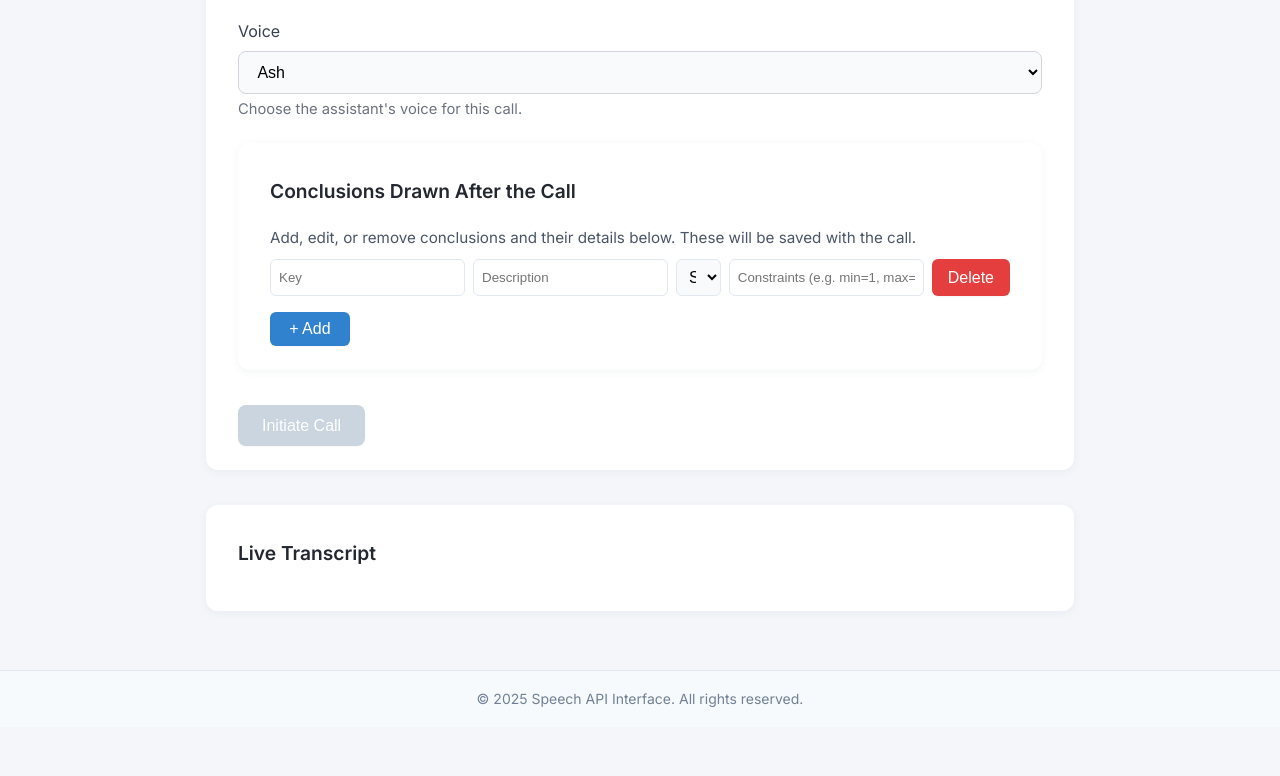
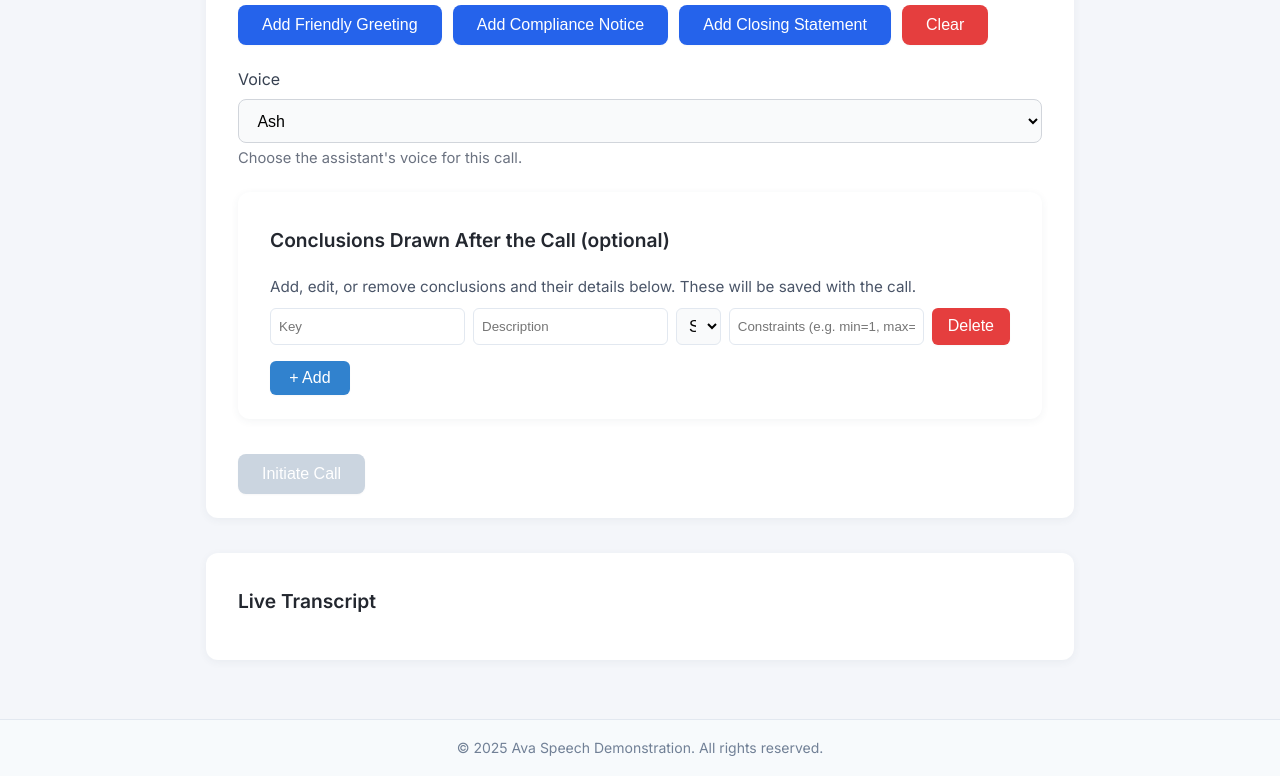
Before and after one commit to viz-nu/speech-assistant, a website: page interfaceV3.html in a window 1280 px wide. Shown: the part 637-1413 px from the top of the page. Before the commit the page ends 1364 px from the top, so only its background shows below. Drawn offline with Linux system fonts and the light colour scheme.

Commit message:
fixed templates type in interface

```diff
--- a/interfaceV3.html
+++ b/interfaceV3.html
@@ -5,7 +5,7 @@
     <meta charset="UTF-8">
     <meta name="viewport" content="width=device-width, initial-scale=1.0">
     <meta http-equiv="X-UA-Compatible" content="ie=edge">
-    <title>Speech API Interface</title>
+    <title>Ava Speech Demonstration</title>
     <link href="https://fonts.googleapis.com/css2?family=Inter:wght@400;600&display=swap" rel="stylesheet">
     <style>
         /* Reset and base styles */
@@ -356,8 +356,8 @@
             <div style="display:flex; align-items:center;">
                 <div class="logo-placeholder">S</div>
                 <div>
-                    <div class="header-title">Speech API Interface</div>
-                    <div class="header-subtitle">Professional voice call assistant with live transcript and summary
+                    <div class="header-title">Ava Speech Demonstration</div>
+                    <div class="header-subtitle">voice call assistant with live transcript and summary
                     </div>
                 </div>
             </div>
@@ -386,6 +386,19 @@
                         placeholder="Enter a custom system message for this call" rows="3"
                         style="width:100%;"></textarea>
                     <div class="input-hint">This message will guide the assistant's behavior for this call.</div>
+                    <div style="margin-top:0.5rem; display:flex; gap:0.7rem;">
+                        <button type="button"
+                            onclick="addQuickSystemMessage('Hello! I\'m here to help you with anything you need.')">Add
+                            Friendly Greeting</button>
+                        <button type="button"
+                            onclick="addQuickSystemMessage('This call may be recorded for quality and compliance purposes.')">Add
+                            Compliance Notice</button>
+                        <button type="button"
+                            onclick="addQuickSystemMessage('Thank you for your time! If you have more questions, feel free to ask.')">Add
+                            Closing Statement</button>
+                        <button type="button" onclick="clearSystemMessage()" style="background:#e53e3e;">Clear
+                        </button>
+                    </div>
                 </div>
                 <div class="form-group">
                     <label for="voice">Voice</label>
@@ -402,7 +415,7 @@
                     <div class="input-hint">Choose the assistant's voice for this call.</div>
                 </div>
                 <div class="container" id="miscDataContainer">
-                    <h2>Conclusions Drawn After the Call</h2>
+                    <h2>Conclusions Drawn After the Call (optional)</h2>
                     <div style="color:#4a5568; font-size:0.95rem; margin-bottom:0.5rem;">Add, edit, or remove
                         conclusions and their details below. These will be saved with the call.</div>
                     <div id="miscDataPairs"></div>
@@ -444,7 +457,7 @@
     </main>
 
     <footer>
-        <p>&copy; 2025 Speech API Interface. All rights reserved.</p>
+        <p>&copy; 2025 Ava Speech Demonstration. All rights reserved.</p>
     </footer>
 
     <script>
@@ -901,6 +914,21 @@
             }
         }
 
+        function addQuickSystemMessage(msg) {
+            const textarea = document.getElementById('systemMessage');
+            if (textarea.value && !textarea.value.endsWith('\n')) {
+                textarea.value += '\n';
+            }
+            textarea.value += msg;
+            textarea.focus();
+        }
+
+        function clearSystemMessage() {
+            const textarea = document.getElementById('systemMessage');
+            textarea.value = '';
+            textarea.focus();
+        }
+
     </script>
 </body>
 
```
